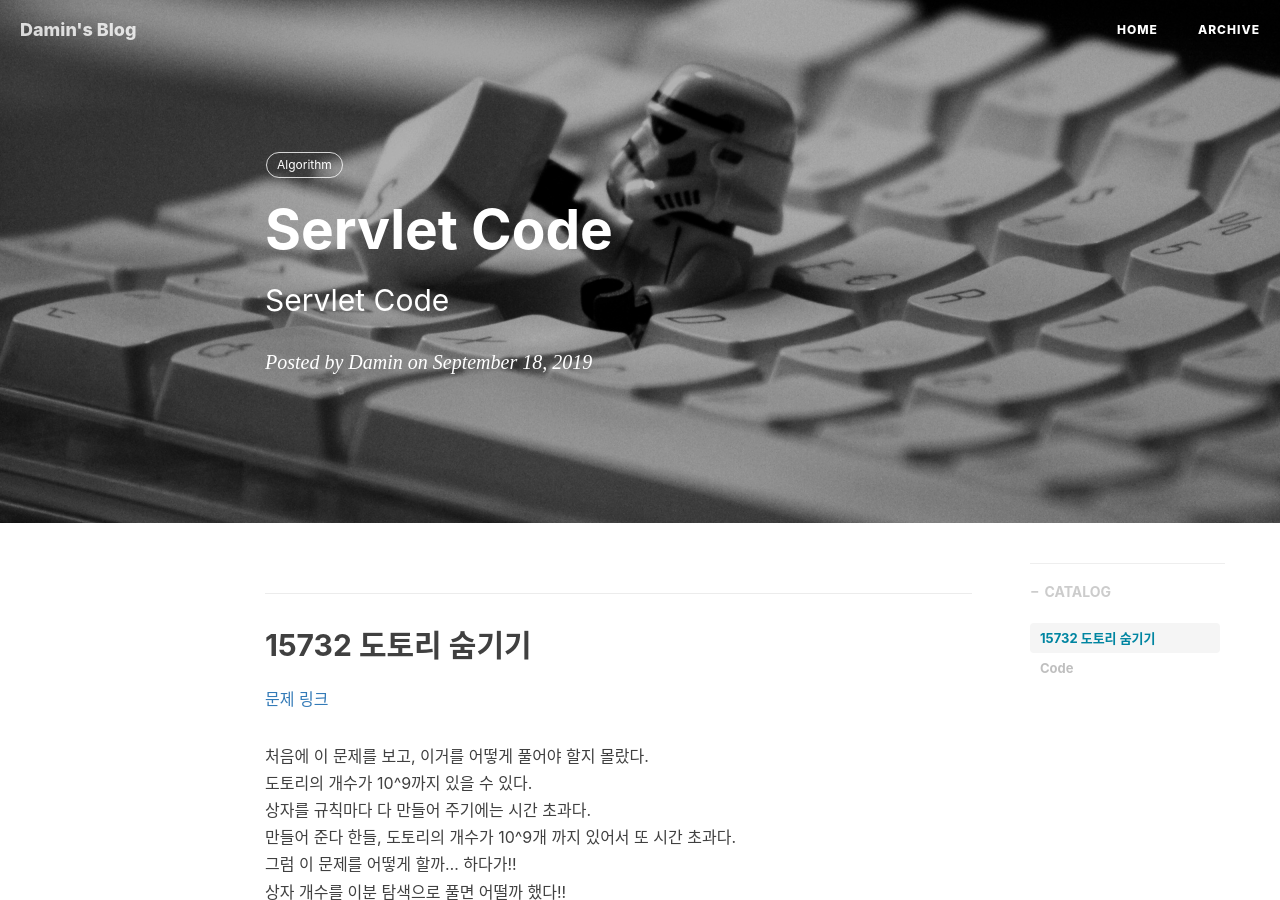
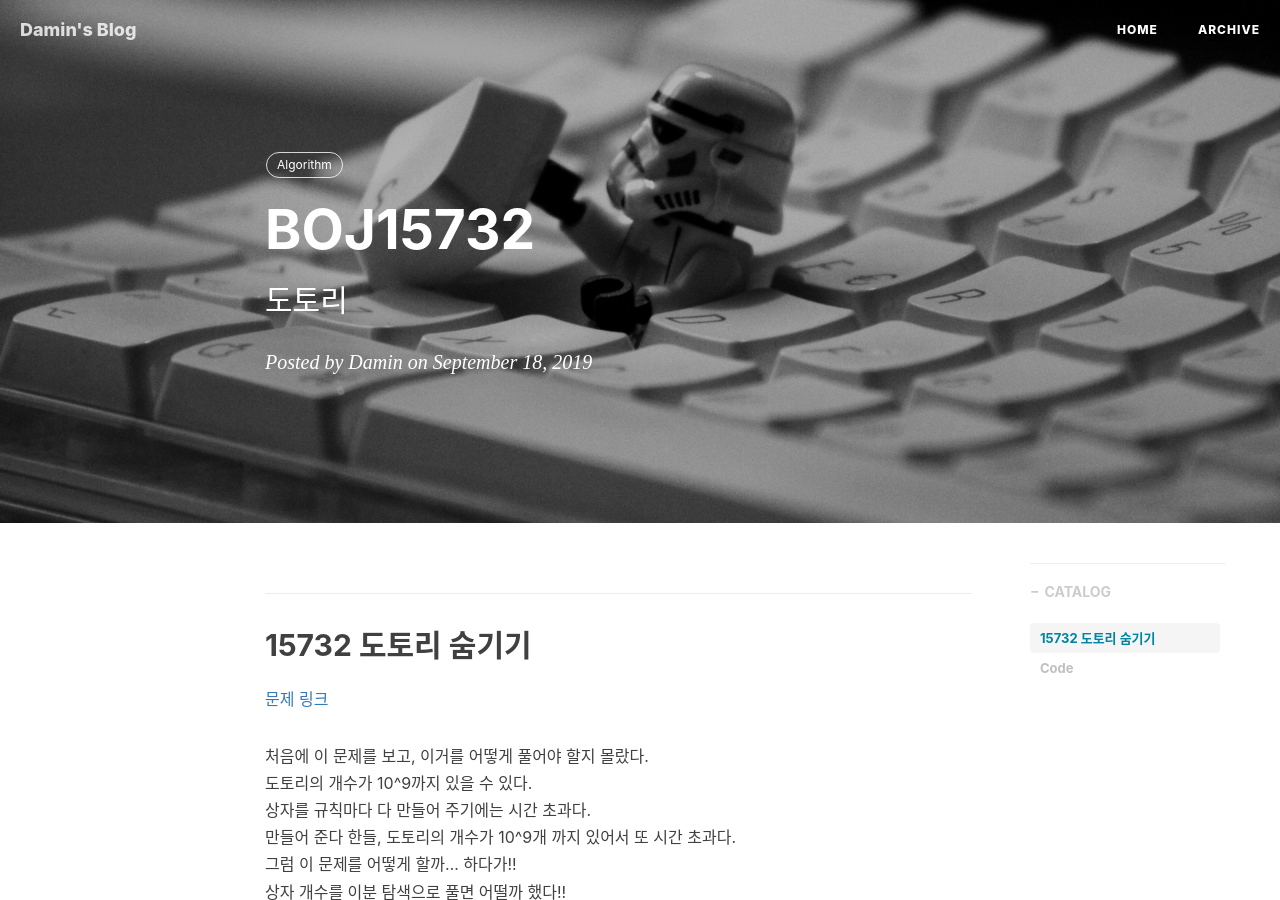
Before and after one commit to damin8/damin8.github.io, a Jekyll site: the page built from _posts/Algorithm/2019-09-18-BOJ15732.md, in a window 1280 px wide and 900 px high. Built offline with Jekyll 4.4.1, drawn with Linux system fonts in a browser that asks for light colours; nearby versions of some CDN libraries; comment, search, counter and statistics services are not loaded.

Commit message:
Update 2019-09-18-BOJ15732.md

```diff
--- a/_posts/Algorithm/2019-09-18-BOJ15732.md
+++ b/_posts/Algorithm/2019-09-18-BOJ15732.md
@@ -1,7 +1,7 @@
 ---
 layout:     post
-title:      "Servlet Code"
-subtitle:   "Servlet Code"
+title:      "BOJ15732"
+subtitle:   "도토리 "
 date:       2019-09-18 21:31:00
 author:     "Damin"
 header-img: "img/tag-bg.jpg"
```
